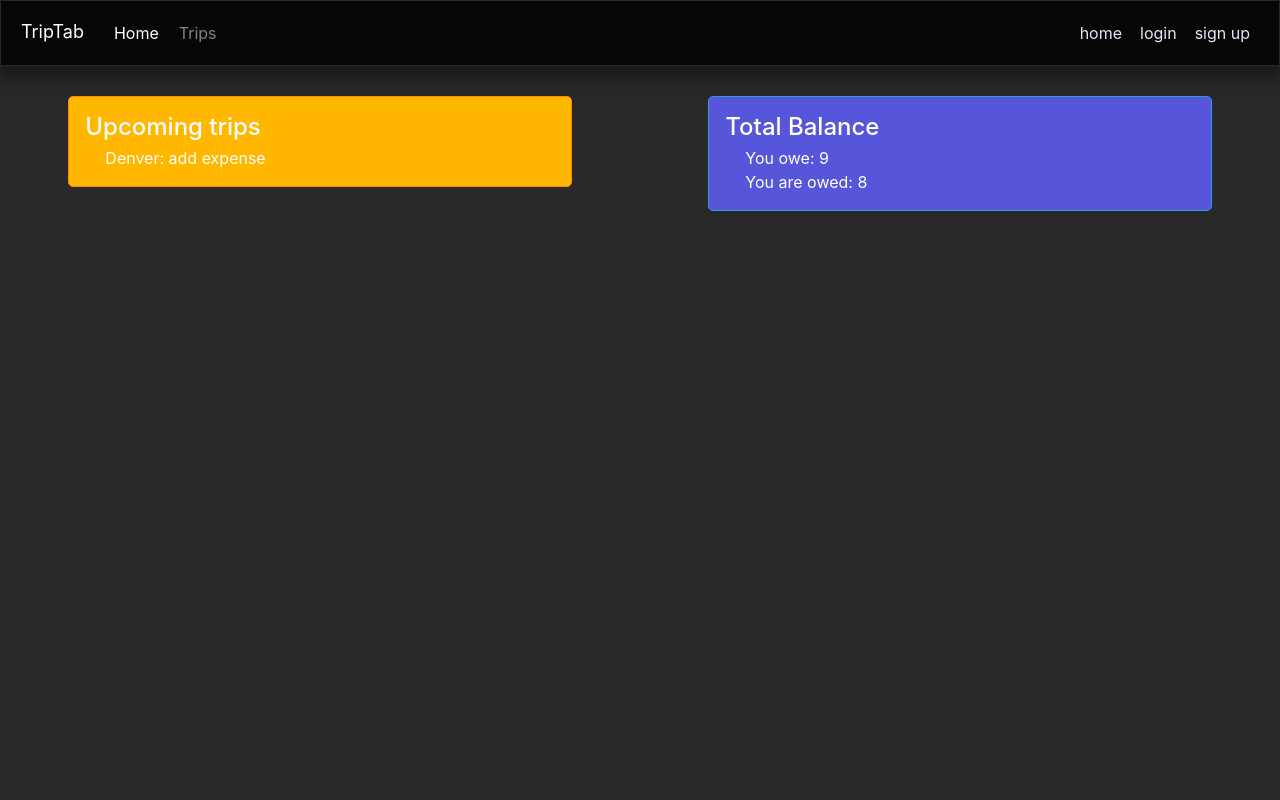
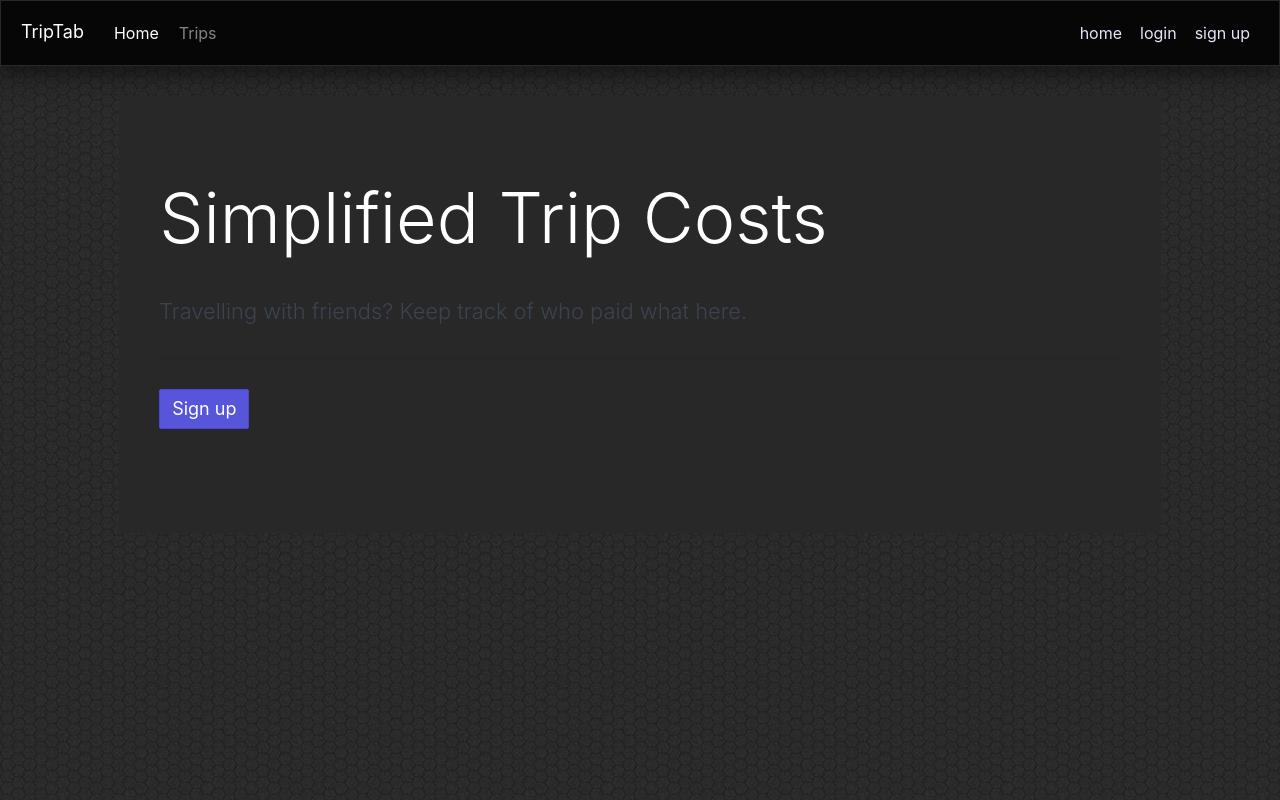
Before and after one commit to lukeevangraham/trip-tab, a React (Create React App) app: page / in a window 1280 px wide. Built offline with nearby package versions, Linux system fonts and the light colour scheme; no server answers.

Commit message:
different home page when logged out

```diff
--- a/public/index.html
+++ b/public/index.html
@@ -11,6 +11,7 @@
     <link rel="manifest" href="%PUBLIC_URL%/manifest.json">
     <link rel="shortcut icon" href="%PUBLIC_URL%/favicon.ico">
     <link rel="stylesheet" href="./bootswatch.cyborg.css">
+    <!-- <link rel="stylesheet" href="https://stackpath.bootstrapcdn.com/bootswatch/4.3.1/cyborg/bootstrap.min.css"> -->
     <link rel="stylesheet" href="./style.css">
     <!--
       Notice the use of %PUBLIC_URL% in the tags above.
--- a/src/App.css
+++ b/src/App.css
@@ -41,5 +41,7 @@
 }
 
 body {
-  background-color: rgb(41, 41, 41) !important
+  /* background-color: rgb(41, 41, 41) !important; */
+  background-image: url("./images/dark-honeycomb.png") !important
+
 }
--- a/src/App.js
+++ b/src/App.js
@@ -2,12 +2,12 @@ import React, { Component } from "react";
 import axios from "axios";
 import { Route, Link } from "react-router-dom";
 // components
-import Signup from './components/sign-up'
-import LoginForm from './components/login-form'
-import Navbar from './components/navbar'
-import Home from './components/home'
-import Home2 from './components/home2'
-import Ledger from "./pages/Ledger"
+import Signup from "./components/sign-up";
+import LoginForm from "./components/login-form";
+import Navbar from "./components/navbar";
+import Home from "./components/home";
+import Home2 from "./components/home2";
+import Ledger from "./pages/Ledger";
 
 class App extends Component {
   constructor() {
@@ -23,18 +23,19 @@ class App extends Component {
   }
 
   componentDidMount() {
-    this.getUser()
-    this.getNewEvent()
+    this.getUser();
+    this.getNewEvent();
+    const loggedIn = false;
   }
 
   updateUser(userObject) {
     this.setState(userObject);
   }
 
-  getNewEvent(){
-    axios.get("/user/newEvent").then( response => {
-      console.log(response.data)
-    })
+  getNewEvent() {
+    axios.get("/user/newEvent").then(response => {
+      console.log(response.data);
+    });
   }
 
   getUser() {
@@ -43,6 +44,7 @@ class App extends Component {
       console.log(response.data);
       if (response.data.user) {
         console.log("Get User: There is a user saved in the server session: ");
+        // loggedIn = true
 
         this.setState({
           loggedIn: true,
@@ -61,32 +63,24 @@ class App extends Component {
   render() {
     return (
       <div className="App">
-        <Navbar updateUser={this.updateUser} loggedIn={this.state.loggedIn} currentUser={this.state.username} />
+        <Navbar
+          updateUser={this.updateUser}
+          loggedIn={this.state.loggedIn}
+          currentUser={this.state.username}
+        />
         <div className="container-fluid">
-
-
           {/* Routes to different components */}
           <Route
-          exact path="/"
-          component={Home} />
+            exact
+            path="/"
+            render={() => <Home loggedIn={this.state.loggedIn} />}
+          />
           <Route
             path="/login"
-          render={() =>
-            <LoginForm
-              updateUser={this.updateUser}
-            />}
+            render={() => <LoginForm updateUser={this.updateUser} />}
           />
-        <Route
-          path="/signup"
-          render={() =>
-            <Signup/>}
-            />
-        <Route
-          path="/ledger"
-          render={() =>
-            <Ledger />}
-            />
-
+          <Route path="/signup" render={() => <Signup />} />
+          <Route path="/ledger" render={() => <Ledger />} />
         </div>
       </div>
     );
--- a/src/components/home.js
+++ b/src/components/home.js
@@ -1,21 +1,41 @@
 import React, { Component } from "react";
 import TotalBalanceCard from "./totalBalance";
 import TripCardHome from "./tripCardHome";
+import { Route, Link } from "react-router-dom";
 
 class Home extends Component {
   constructor() {
     super();
   }
 
-  render() {
+  render(props) {
+    console.log(this.props)
     return (
-      <div className="row">
+
+      <div>
+
+      { this.props.loggedIn ? (
+        <div className="row">
         <div className="col-md-11 col-lg-5 mx-auto">
           <TripCardHome tripName={"Denver"} />
         </div>
+
         <div className="col-md-11 col-lg-5 mx-auto">
           <TotalBalanceCard userOwes={9} userIsOwed={8} />
         </div>
+        </div>
+      ) : (
+        <div className="jumbotron col-lg-10 mx-auto">
+  <h1 className="display-4 text-white text-left">Simplified Trip Costs</h1>
+  <p className="lead text-left">Travelling with friends?  Keep track of who paid what here.</p>
+  <hr className="my-4 text-left" />
+  {/* <p className="text-left">It uses utility classes for typography and spacing to space content out within the larger container.</p> */}
+  <p className="lead text-left">
+    <Link className="btn btn-primary btn-lg" to="/signup" role="button">Sign up</Link>
+  </p>
+</div>
+      )}
+
       </div>
     );
   }
```
Also changed, not shown: src/components/navbar.css (+0 -8 lines), src/images/dark-honeycomb.png (added). Lines whose indentation alone changed are shown as unchanged.
